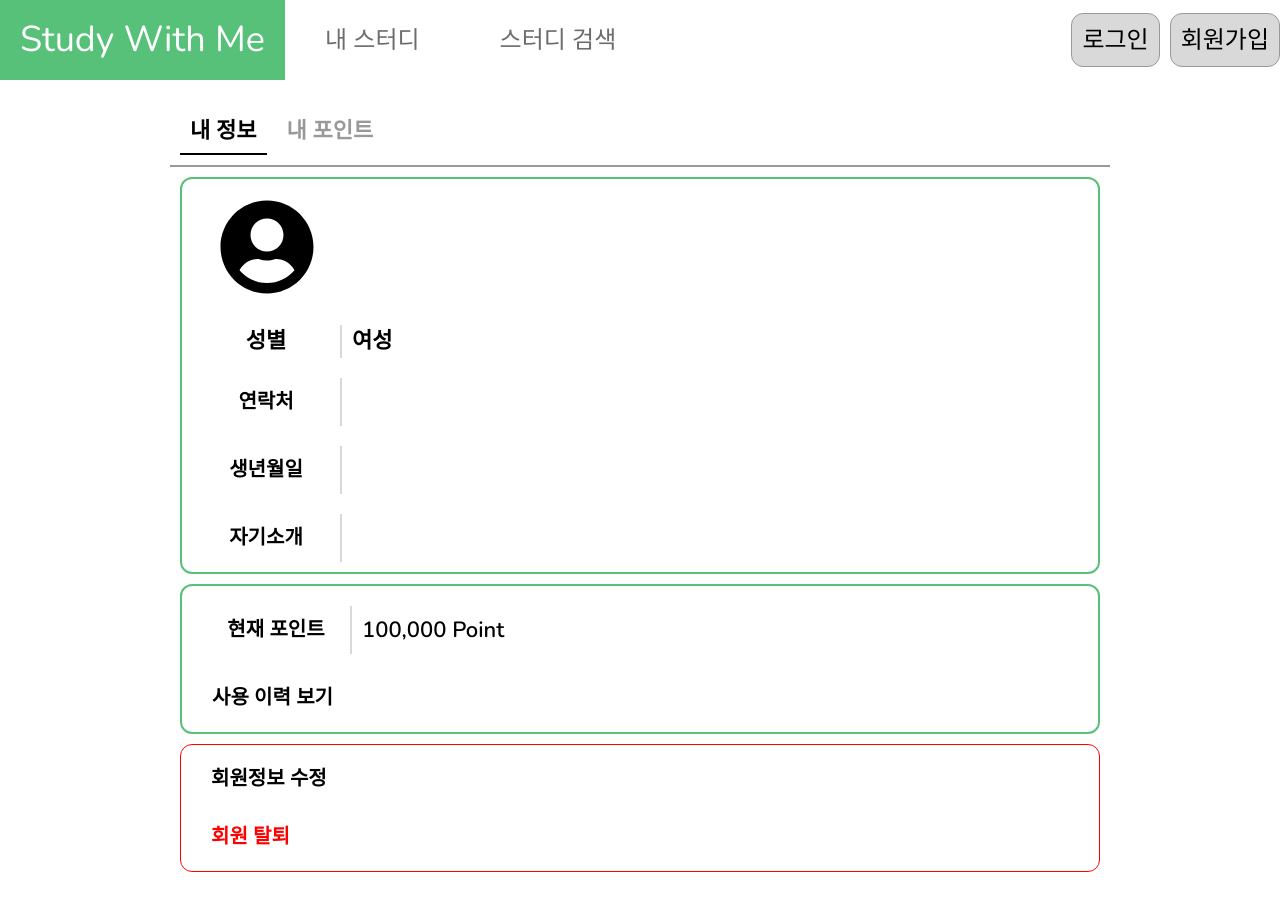
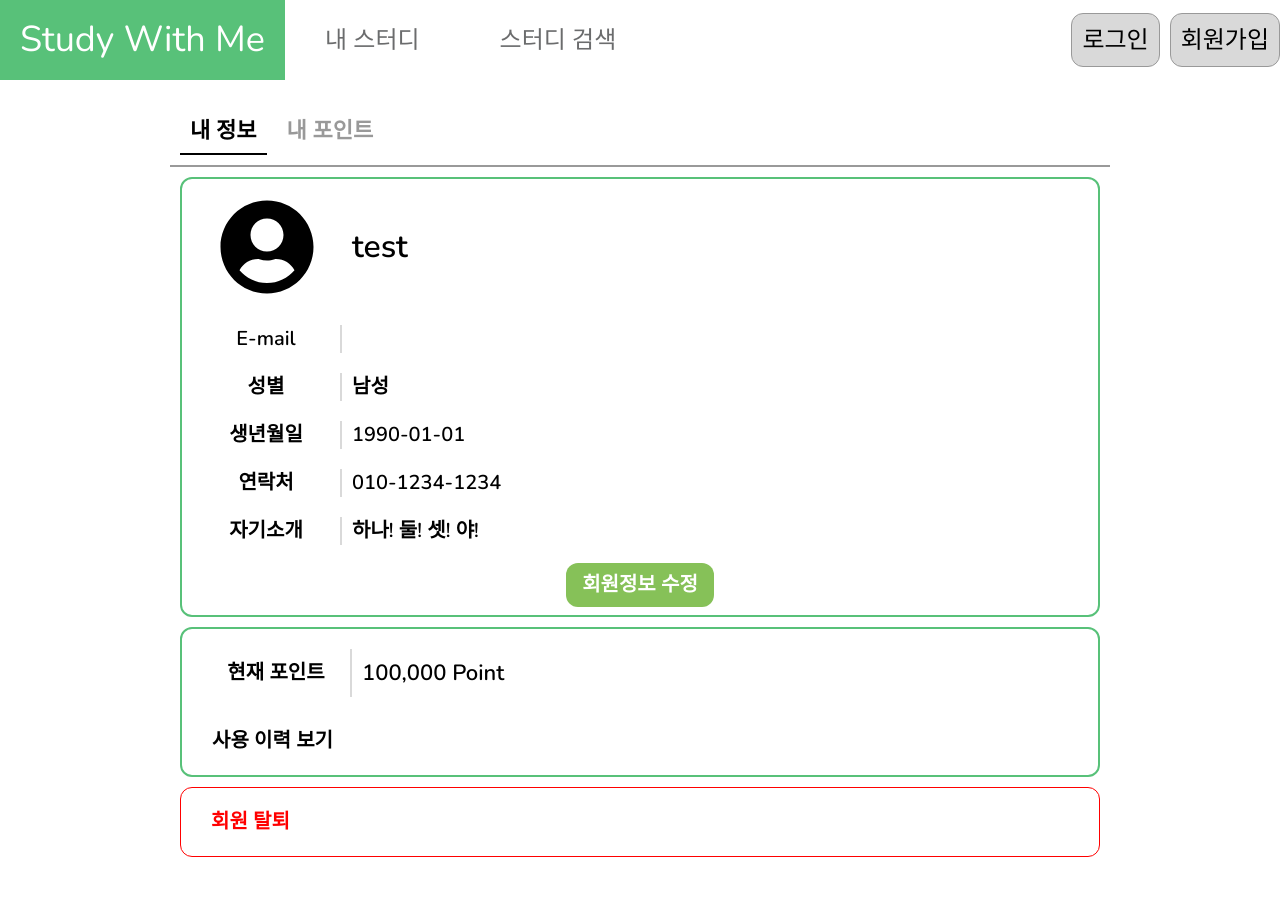
Before and after one commit to Team-Do-Nothing/swithme-frontend, a Next.js app: page /mypage in a window 1280 px wide. Before the commit this address had no page. Shown: the top 910 px of the page. Built offline with nearby package versions, Linux system fonts and the light colour scheme.

Commit message:
#37 회원 정보 수정 버튼 기능 구현

```diff
--- a/src/app/(auth)/mypage/page.tsx
+++ b/src/app/(auth)/mypage/page.tsx
@@ -1,56 +1,101 @@
 'use client'
 
-import { useAppSelector } from "@/redux/store";
+import Button from "@/components/Button";
+import Input from "@/components/Input";
+import { updateMemberInfo } from "@/redux/slices/authSlice";
+import { useAppDispatch, useAppSelector } from "@/redux/store";
 import { useRouter } from "next/navigation";
-import { useEffect } from "react";
+import { FormEventHandler, useEffect, useState } from "react";
 import { FaUserCircle } from "react-icons/fa";
 
-const UserDataPage = () => {
+const DataRow = ({ title, value }: { title: string, value: string }) => {
+  return (
+    <>
+      <div className="flex-grow-0 flex-shrink-0 font-semibold text-center text-black border-r-2 border-text-300 text-xl">
+        {title}
+      </div>
+      <div className="flex-grow-0 flex-shrink-0 font-semibold text-left text-black text-xl">
+        {value}
+      </div>
+    </>
+  )
+}
 
-  const auth = useAppSelector((state)=>state.auth);
-  const member = auth.data;
-  const router = useRouter();
+const UserData = () => {
+  const member = useAppSelector((state) => state.auth.data);
+  const dispatch = useAppDispatch();
 
-  useEffect(()=>{
-    const status = auth.status;
+  const [isUpdate, setIsUpdate] = useState<boolean>(false);
+  const [phone, setPhone] = useState<string>(member.phone || "");
+  const [introduce, setIntroduce] = useState<string>(member.introduce || "");
 
-    if(status!=="login")  router.push("/");
-  }, [])
+  const handleUpdate = () => {
+    const data = {
+      memberId : member.memberId,
+      phone,
+      introduce,
+    };
+
+    dispatch(updateMemberInfo(data)).then(_=>{
+      setIsUpdate(false);
+    });
+  }
 
   return (
-    <div className="flex flex-col justify-start items-start self-stretch flex-grow overflow-hidden gap-2.5 p-2.5">
-      <div className="grid grid-cols-[150px,1fr] gap-y-5 justify-center items-start self-stretch flex-grow-0 flex-shrink-0 overflow-hidden gap-2.5 p-2.5 rounded-xl border-2 border-[#58c179]">
+    <div className="w-full h-full flex flex-col rounded-xl border-2 border-primary-100">
+      <div className="grid grid-cols-[150px,1fr] gap-y-5 justify-center items-start self-stretch flex-grow-0 flex-shrink-0 overflow-hidden gap-2.5 p-2.5">
         <div className="flex flex-col justify-start items-center flex-grow-0 flex-shrink-0 w-[150px] relative overflow-hidden gap-2.5 p-2.5">
           <FaUserCircle className="text-8xl" />
         </div>
         <div className="h-full flex items-center flex-grow-0 flex-shrink-0 text-[32px] font-semibold text-black">
           {member.nickname}
         </div>
-        <div className="flex-grow-0 flex-shrink-0 text-[22px] font-semibold text-center text-black border-r-2 border-text-300">
-          성별
-        </div>
-        <div className="flex-grow-0 flex-shrink-0 text-[22px] font-semibold text-left text-black">
-          {member.gender==='M' ? '남성' : '여성'}
-        </div>
-        <div className="flex flex-col justify-start items-center flex-grow-0 flex-shrink-0 w-[150px] relative overflow-hidden gap-2.5 p-2.5 border-r-2 border-text-300 text-xl font-semibold">
-          연락처
-        </div>
-        <div className="h-full flex justify-start items-center flex-grow-0 flex-shrink-0 text-[22px] font-semibold text-black">
-          {member.phone}
-        </div>
-        <div className="flex flex-col justify-start items-center flex-grow-0 flex-shrink-0 w-[150px] relative overflow-hidden gap-2.5 p-2.5 border-r-2 border-text-300 text-xl font-semibold">
-          생년월일
-        </div>
-        <div className="h-full flex justify-start items-center flex-grow-0 flex-shrink-0 text-[22px] font-semibold text-black">
-          {member.birthdate}
-        </div>
-        <div className="flex flex-col justify-start items-center flex-grow-0 flex-shrink-0 w-[150px] relative overflow-hidden gap-2.5 p-2.5 border-r-2 border-text-300 text-xl font-semibold">
-          자기소개
-        </div>
-        <div className="h-full flex justify-start items-center flex-grow-0 flex-shrink-0 text-[22px] font-semibold text-black">
-          {member.introduce}
-        </div>
-      </div>
+        <DataRow title="E-mail" value={member.email} />
+        <DataRow title="성별" value={member.gender === 'M' ? '남성' : '여성'} />
+        <DataRow title="생년월일" value={member.birthdate || ""} />
+        {isUpdate ? (
+          <>
+            <div className="flex-grow-0 flex-shrink-0 text-xl font-semibold text-center text-black border-r-2 border-text-300">
+              연락처
+            </div>
+            <Input className="w-full text-xl font-semibold" value={phone} onChange={(e)=>{setPhone(e.currentTarget.value)}}/>
+            <div className="flex-grow-0 flex-shrink-0 text-xl font-semibold text-center text-black border-r-2 border-text-300">
+              자기소개
+            </div>
+            <textarea className="rounded-xl border-2 border-primary-100 px-2 py-1 text-xl font-semibold" value={introduce} onChange={(e)=>{setIntroduce(e.target.value)}}/>
+          </>
+        ) : (
+          <>
+            <DataRow title="연락처" value={member.phone || ""} />
+            <DataRow title="자기소개" value={member.introduce || ""} />
+          </>
+        )}
+      </div >
+      <section className="flex py-2 gap-2 justify-center items-center">
+        {isUpdate ?
+          <>
+            <Button theme="300" onClick={() => { setIsUpdate(false) }}>수정 취소</Button>
+            <Button theme="100" onClick={() => { handleUpdate() }}>수정 완료</Button>
+          </>
+          : <Button theme="200" onClick={() => { setIsUpdate(true) }}>회원정보 수정</Button>}
+      </section>
+    </div >
+  )
+}
+
+const UserInfoPage = () => {
+
+  const auth = useAppSelector((state) => state.auth);
+  const router = useRouter();
+
+  useEffect(() => {
+    const status = auth.status;
+    if (status !== "login") router.push("/");
+  }, [])
+
+  return (
+    <div className="flex flex-col justify-start items-start self-stretch flex-grow overflow-hidden gap-2.5 p-2.5">
+      <UserData />
       <div className="flex flex-col justify-center items-start self-stretch flex-grow-0 flex-shrink-0 overflow-hidden gap-2.5 p-2.5 rounded-xl border-2 border-primary-100">
         <div className="flex justify-start items-center self-stretch flex-grow-0 flex-shrink-0 relative overflow-hidden gap-2.5 p-2.5">
           <div className="flex flex-col justify-start items-center flex-grow-0 flex-shrink-0 w-[150px] relative overflow-hidden gap-2.5 p-2.5 border-r-2 border-text-300 font-semibold text-left text-black text-xl">
@@ -65,9 +110,6 @@ const UserDataPage = () => {
         </div>
       </div>
       <div className="flex flex-col justify-center items-start self-stretch flex-grow-0 flex-shrink-0 overflow-hidden gap-2.5 p-2.5 rounded-xl border border-error-100">
-        <div className="flex justify-start items-center self-stretch flex-grow-0 flex-shrink-0 relative overflow-hidden gap-2.5 px-5 py-2.5 font-semibold text-left text-black text-xl">
-          회원정보 수정
-        </div>
         <div className="flex justify-start items-center self-stretch flex-grow-0 flex-shrink-0 relative overflow-hidden gap-2.5 px-5 py-2.5 font-semibold text-left text-error-100 text-xl">
           회원 탈퇴
         </div>
@@ -93,7 +135,7 @@ const MyPage = () => {
           </div>
         </div>
       </div>
-      <UserDataPage />
+      <UserInfoPage />
     </div>
   )
 }
--- a/src/redux/slices/authSlice.ts
+++ b/src/redux/slices/authSlice.ts
@@ -20,12 +20,16 @@ interface SocialSignUpData {
 }
 
 const initialState: authState = {
-  status: 'logout',
+  status: 'login',
   data: {
-    memberId: 0,
+    memberId: 1,
     email: "",
     name: "",
-    nickname: "",
+    nickname: "test",
+    phone: "010-1234-1234",
+    birthdate: '1990-01-01',
+    introduce: '하나! 둘! 셋! 야!',
+    gender: 'M',
   }
 }
 
@@ -78,10 +82,16 @@ export const kakaoLogin = createAsyncThunk('kakaoLogin', async (code: string) =>
   return memberData;
 })
 
-export const kakaoSignUp = createAsyncThunk('kakaoSignup', async (data : SocialSignUpData) => {
+export const kakaoSignUp = createAsyncThunk('kakaoSignup', async (data: SocialSignUpData) => {
   const userData = (await axios.post(`${process.env.NEXT_PUBLIC_SERVER_URI}/auth/socialSignup`, data)).data;
 
   return userData;
+})
+
+export const updateMemberInfo = createAsyncThunk('updateMemberInfo', async (data: { memberId: number, phone: string, introduce: string }) => {
+  // const response = (await axios.post(`${process.env.NEXT_PUBLIC_SERVER_URI}/member/updateMember`, data)).data;
+
+  return data;
 })
 
 const authSlice = createSlice({
@@ -119,14 +129,20 @@ const authSlice = createSlice({
       builder.addCase(kakaoLogin.pending, (state) => {
         state.status = "loading";
       }),
-      builder.addCase(kakaoSignUp.pending, (state)=>{
+      builder.addCase(kakaoSignUp.pending, (state) => {
         state.status = "loading";
       }),
-      builder.addCase(kakaoSignUp.fulfilled, (state, action)=>{
-        if(action.payload.memberId===-1) state.status == "logout";
+      builder.addCase(kakaoSignUp.fulfilled, (state, action) => {
+        if (action.payload.memberId === -1) state.status == "logout";
         else {
           state.status = "login"
           state.data = action.payload;
+        }
+      }),
+      builder.addCase(updateMemberInfo.fulfilled, (state, action) => {
+        state.data = {
+          ...state.data,
+          ...action.payload,
         }
       })
   }
```
